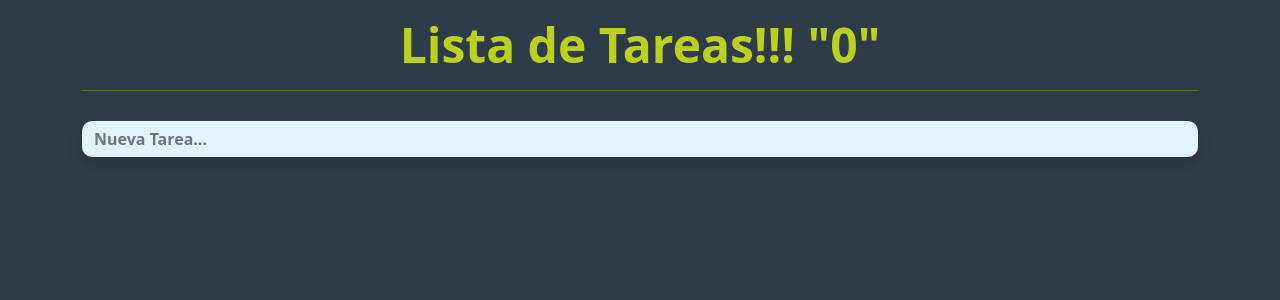
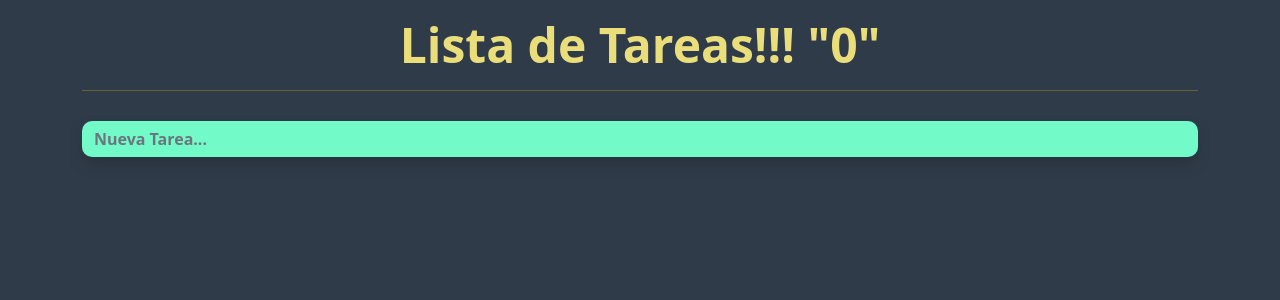
Before and after one commit to CaoaDev/todo-svelte-app, a Svelte app: page / in a window 1280 px wide. Shown: the top 300 px of the page. Built offline with nearby package versions, Linux system fonts and the light colour scheme.

Commit message:
dupdate style 2

```diff
--- a/src/App.svelte
+++ b/src/App.svelte
@@ -25,7 +25,7 @@
 
 <style>
   h1.display-5 {
-    color: #BBD01F;
+    color: #E9DE7A;
     font-weight: bold;
     text-align: center;
   }
--- a/src/lib/Todo.svelte
+++ b/src/lib/Todo.svelte
@@ -48,14 +48,14 @@
 
 <style>
   div.shadow {
-    background-color: #AAAABC;
+    background-color: #009AB8;
     border-radius: 10px;
     will-change: filter;
   }
   p {
     background-color: #F2ECFF;
     border-radius: 6px;
-    color: #00C2DA;
+    color: #2AA63D;
     font-weight: normal;
   }
   div.shadow:hover {
--- a/src/lib/TodoAdd.svelte
+++ b/src/lib/TodoAdd.svelte
@@ -40,15 +40,15 @@
 
 <style>
   input.form-control {
-    background-color: #E1F4F9;
+    background-color: #73FAC9;
     border-radius: 10px;
-    color: #003F9F;
+    color: #0054C0;
     font-weight: bolder;
     margin-top: 30px;
     margin-bottom: 35px;
     will-change: filter;
   }
   input.form-control:hover {
-    filter: drop-shadow(0 0 2em #0061A8);
+    filter: drop-shadow(0 0 2em #0099FA);
   }
 </style>
```
